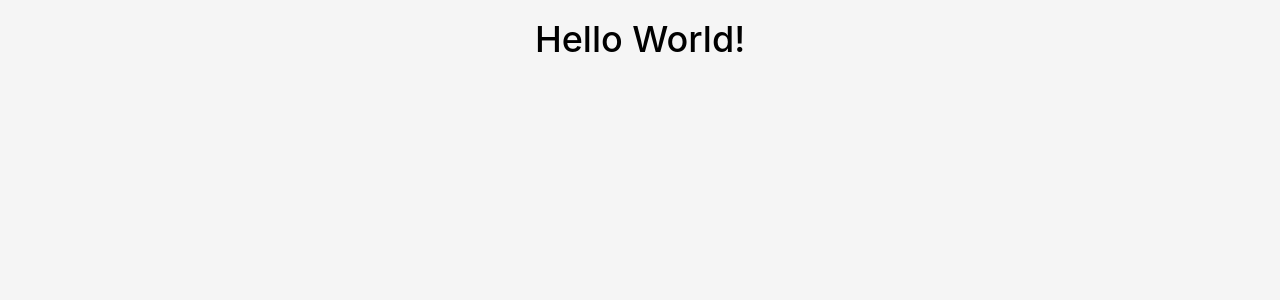
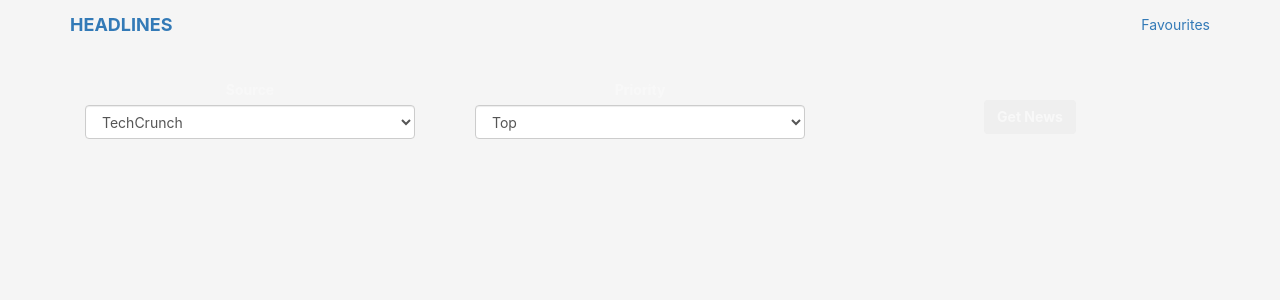
Before and after one commit to seyi-adeleke/Headlines, a React app: page / in a window 1280 px wide. Shown: the top 300 px of the page. Built offline with nearby package versions, Linux system fonts and the light colour scheme.

Commit message:
changed extension type to jsx

```diff
--- a/src/components/Body/Section1.js
+++ b/src/components/Body/Section1.jsx
@@ -1,4 +1,5 @@
 import React from 'react';
+import axios from 'axios';
 
 class SelectNewsSource extends React.Component {
   constructor(props) {
@@ -54,7 +55,6 @@ class SelectSortOrder extends React.Component{
             className="form-control"
             defaultValue={this.state.sort}
             onChange={this.handleChange}
-            className="form-control"
           >
             <option>Top</option>
             <option>Latest</option>
@@ -69,14 +69,19 @@ class SelectSortOrder extends React.Component{
 export default class Section1 extends React.Component {
   constructor(props) {
     super(props);
-    this.state = { source: 'TechCrunch', sort: 'top' };
+    this.state = { source: 'TechCrunch', sort: 'top', info: '' };
     this.newSource = this.newSource.bind(this);
     this.newSort = this.newSort.bind(this);
     this.getLatestNews = this.getLatestNews.bind(this);
   }
   getLatestNews() {
-    console.log(this.state.source);
-    console.log(this.state.sort);
+    axios.get(`https://newsapi.org/v1/articles?source=${this.state.source}&sortBy=${this.state.sort}&apiKey=213327409d384371851777e7c7f78dfe`)
+      .then((response) => {
+        this.setState({ info: response.data });
+      })
+      .catch((error) => {
+        console.log(error);
+      });
   }
   newSource(newState) {
     this.setState({ source: newState });
--- a/src/components/Layout.js
+++ b/src/components/Layout.jsx
@@ -14,7 +14,6 @@ export default class Layout extends React.Component {
         <br />
         <br />
         <Body />
-        <Footer />
       </div>
     );
   }
--- a/src/index.js
+++ /dev/null
@@ -1,12 +0,0 @@
-import './style.scss';
-import React from 'react';
-import ReactDOM from 'react-dom';
-import App from './components/App.jsx';
-
-
-ReactDOM.render(
-  <h1>
-    Hello World!
-  </h1>,
-  document.querySelector('#root')
-);
--- /dev/null
+++ b/src/index.jsx
@@ -0,0 +1,8 @@
+import React from 'react';
+import ReactDOM from 'react-dom';
+import './style.scss';
+import Layout from './components/Layout';
+
+const root = document.getElementById('root');
+
+ReactDOM.render(<Layout />, root);
```
Also changed, not shown: src/components/Body.jsx (renamed from src/components/Body.js), src/components/Footer.jsx (renamed from src/components/Footer.js), src/components/Header.jsx (renamed from src/components/Header.js), src/components/Header/Nav.jsx (renamed from src/components/Header/Nav.js).
